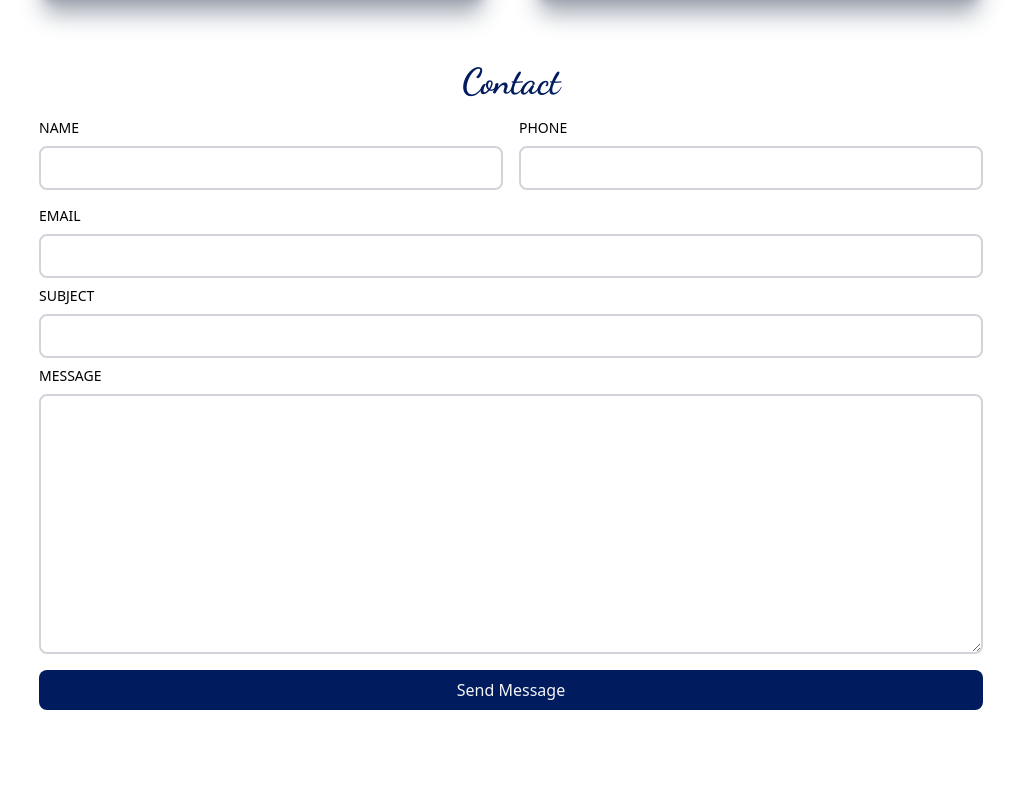
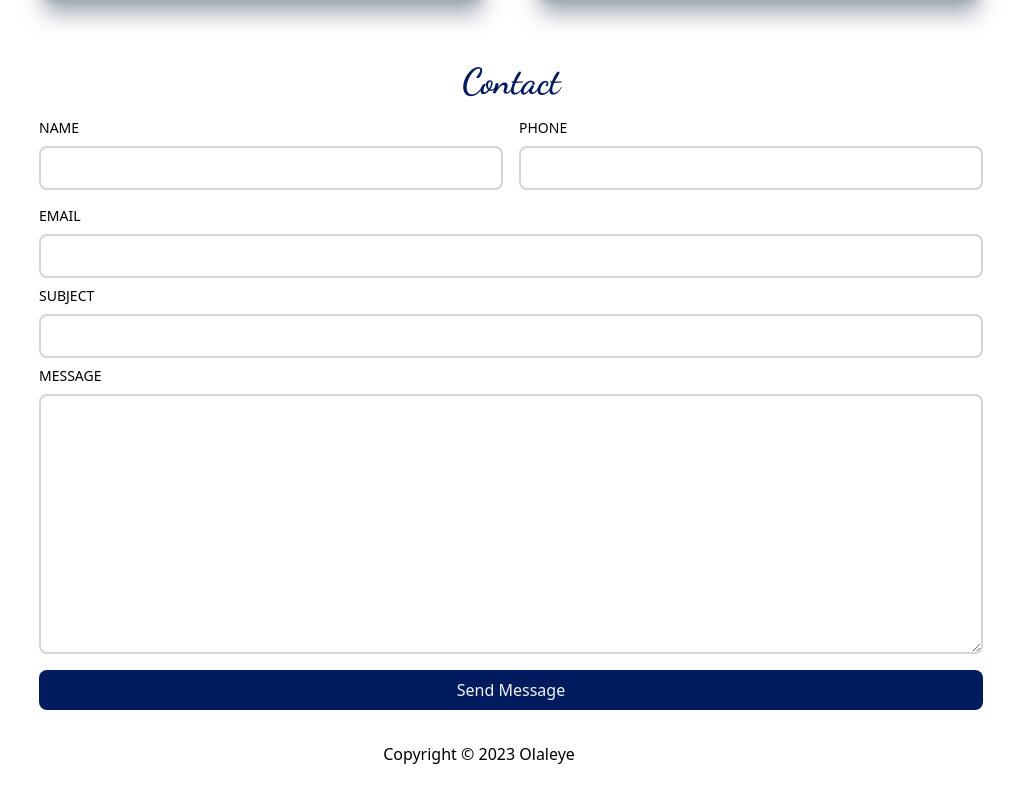
Before and after one commit to Junnygram/Junnygram-, a React (Vite) app: page / in a window 1280 px wide. Shown: the part 3403-4201 px from the top of the page, without its empty margins (161-1182 px from the left). Before the commit the page ends 4177 px from the top, so only its background shows below. Built offline with nearby package versions, Linux system fonts and the light colour scheme.

Commit message:
added footer

```diff
--- a/src/App.jsx
+++ b/src/App.jsx
@@ -1,9 +1,10 @@
-import Sidenav from "./components/Sidenav";
-import Main from "./components/Main";
-import Work from "./components/Work";
-import Projects from "./components/Projects";
-import Contact from "./components/Contact";
-import "./App.css";
+import Sidenav from './components/Sidenav';
+import Main from './components/Main';
+import Work from './components/Work';
+import Projects from './components/Projects';
+import Contact from './components/Contact';
+import Footer from './components/Footer';
+import './App.css';
 
 function App() {
   return (
@@ -13,6 +14,7 @@
       <Work />
       <Projects />
       <Contact />
+      <Footer />
     </div>
   );
 }
--- /dev/null
+++ b/src/components/Footer.jsx
@@ -0,0 +1,12 @@
+import React from 'react';
+
+function Footer() {
+  const year = new Date().getFullYear();
+  return (
+    <footer className="flexnjustify-center items-center ">
+      <p>Copyright © {year} Olaleye</p>
+    </footer>
+  );
+}
+
+export default Footer;
```
